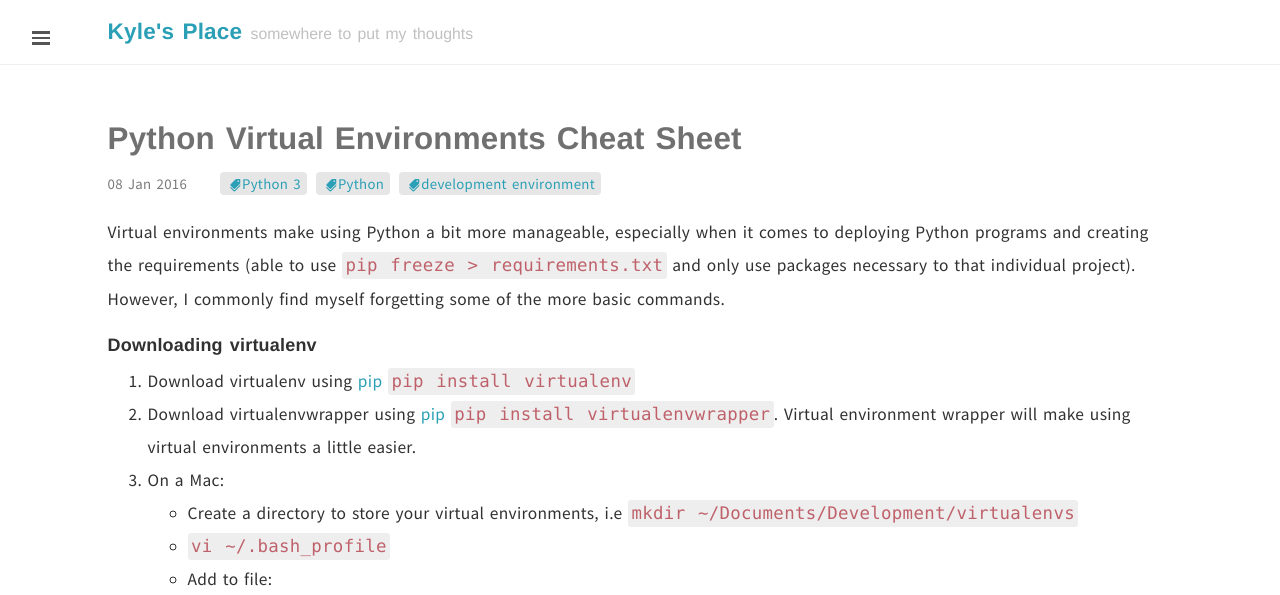
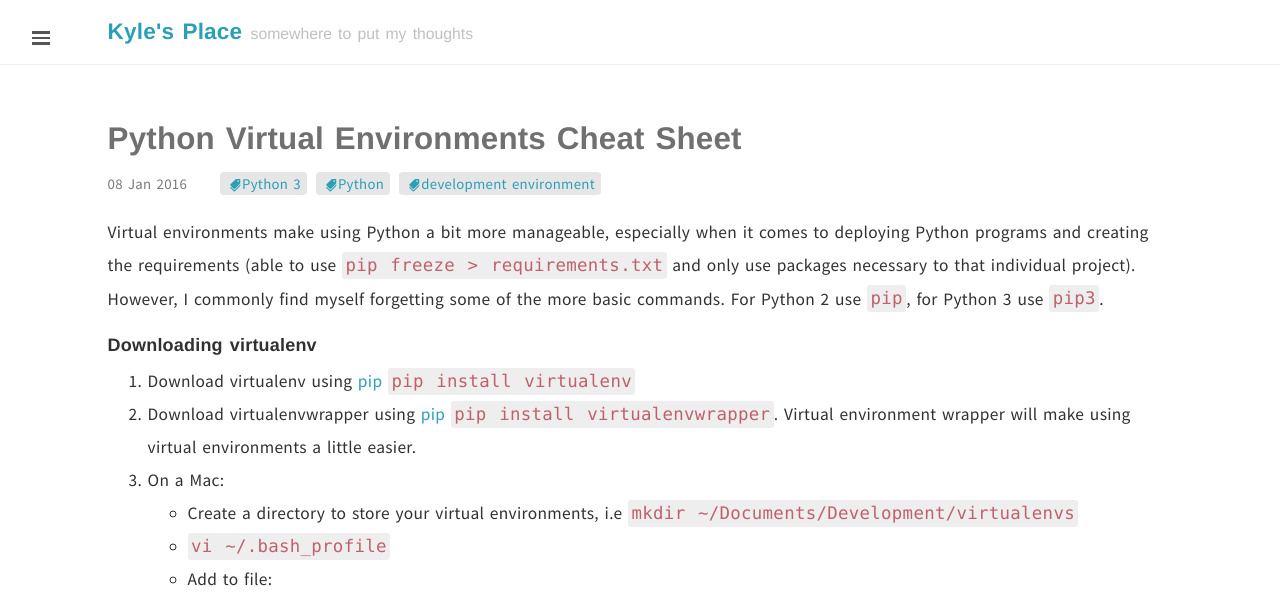
Before and after one commit to gorhack/gorhack.github.io, a Jekyll site: the page built from _posts/2016-01-08-using-virtualenvs.md, in a window 1280 px wide and 1400 px high, cut to the strip 0-595 px from the top of the window. Built offline with Jekyll 4.4.1, drawn with Linux system fonts in a browser that asks for light colours; comment, search, counter and statistics services are not loaded; some of the changed text lies outside the part shown.

Commit message:
Updated Python 3 requirements

```diff
--- a/_posts/2016-01-08-using-virtualenvs.md
+++ b/_posts/2016-01-08-using-virtualenvs.md
@@ -10,7 +10,7 @@ comments: True
 tags: [Python 3, Python, development environment]
 ---
 
-Virtual environments make using Python a bit more manageable, especially when it comes to deploying Python programs and creating the requirements (able to use `pip freeze > requirements.txt` and only use packages necessary to that individual project). However, I commonly find myself forgetting some of the more basic commands.
+Virtual environments make using Python a bit more manageable, especially when it comes to deploying Python programs and creating the requirements (able to use `pip freeze > requirements.txt` and only use packages necessary to that individual project). However, I commonly find myself forgetting some of the more basic commands. For Python 2 use `pip`, for Python 3 use `pip3`.
 
 #### Downloading virtualenv
 
@@ -28,7 +28,7 @@ Virtual environments make using Python a bit more manageable, especially when it
 #### Basic commands to use virtual environments
 
 - `lsvirtualenv`: List your virtual environments
-- `mkvirtualenv [name]`: Create a new virtual environment
+- `mkvirtualenv [name]`: Create a new virtual environment. Use the flag `-ppython3.5` after name to create a Python 3.5 virtual environment.
 - `rmvirtualenv [name]`: Remove a virtual environment
 - `workon [name]`: Enter a virtual environment
 - `deactivate`: Stop working on a virtual environment
```
